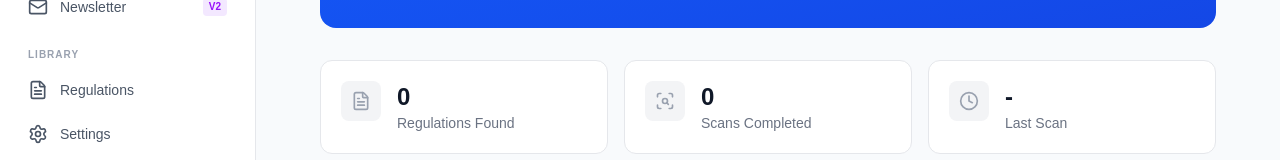
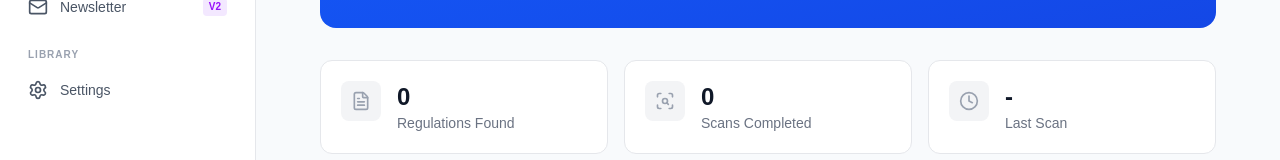
Before and after one commit to vilin1927/regscope, a Next.js app: page / in a window 1280 px wide. Shown: the part 364-524 px from the top of the page. Built offline with nearby package versions, Linux system fonts and the light colour scheme.

Commit message:
Remove Regulations Database tab from sidebar
Co-Authored-By: Claude Opus 4.6 <noreply@anthropic.com>

```diff
--- a/app/page.tsx
+++ b/app/page.tsx
@@ -11,7 +11,7 @@ import {
 import { demoData, regulations, calculateRelevance, generateWhyApplies } from "@/data/regscope-data";
 
 // ── Types ────────────────────────────────────────────────────────
-type Screen = "dashboard" | "questionnaire" | "processing" | "results" | "risk-analysis" | "newsletter" | "recommendations" | "regulations-browse" | "settings";
+type Screen = "dashboard" | "questionnaire" | "processing" | "results" | "risk-analysis" | "newsletter" | "recommendations" | "settings";
 type QuestionnaireStep = 1 | 2 | 3;
 type Regulation = (typeof regulations)[0];
 type MatchedRegulation = Regulation & { relevanceScore: number; whyApplies: string };
@@ -146,7 +146,6 @@ export default function RegScopePage() {
           <NavItem icon={Mail} label="Newsletter" badge="V2" active={currentScreen === "newsletter"} onClick={() => setCurrentScreen("newsletter")} />
 
           <p className="px-3 pt-4 pb-1 text-[10px] font-bold uppercase tracking-widest text-gray-400">Library</p>
-          <NavItem icon={FileText} label="Regulations" active={currentScreen === "regulations-browse"} onClick={() => setCurrentScreen("regulations-browse")} />
           <NavItem icon={Settings} label="Settings" active={currentScreen === "settings"} onClick={() => setCurrentScreen("settings")} />
         </nav>
 
@@ -174,7 +173,6 @@ export default function RegScopePage() {
             {currentScreen === "risk-analysis" && "Risk Analysis"}
             {currentScreen === "newsletter" && "Newsletter"}
             {currentScreen === "recommendations" && "Recommendations"}
-            {currentScreen === "regulations-browse" && "Regulations"}
             {currentScreen === "settings" && "Settings"}
           </span>
         </header>
@@ -188,7 +186,6 @@ export default function RegScopePage() {
             {currentScreen === "risk-analysis" && <InPrepScreen key="ra" icon={ShieldAlert} color="red" title="Legal Risk Analysis" badge="In Preparation — Coming in V2" description="GPT-5.2 analyzes your business profile against each matched regulation, identifying specific compliance gaps, deadline requirements, and potential penalty exposure. Results are categorized by severity." mockup={<RiskAnalysisMockup />} />}
             {currentScreen === "newsletter" && <InPrepScreen key="nl" icon={Mail} color="blue" title="Regulation Newsletter" badge="In Preparation — Coming in V2" description="The system fetches recent EUR-Lex updates, matches them against your saved profile, generates a personalized digest, and sends it via email. Manual trigger for MVP, automated scheduling planned." mockup={<NewsletterMockup />} />}
             {currentScreen === "recommendations" && <InPrepScreen key="rc" icon={Lightbulb} color="amber" title="Actionable Recommendations" badge="In Preparation — Coming in V2" description="Based on matched regulations and risk analysis, GPT generates a prioritized action list: specific compliance steps, recommended insurance coverage types, suggested timeline, and where to find specialized help." mockup={<RecommendationsMockup />} />}
-            {currentScreen === "regulations-browse" && <InPrepScreen key="rb" icon={FileText} color="gray" title="Regulations Database" badge="In Preparation" description="A searchable database of EU regulations relevant to your industry, with direct links to official EUR-Lex sources and AI-generated summaries." />}
             {currentScreen === "settings" && <InPrepScreen key="st" icon={Settings} color="gray" title="Settings" badge="In Preparation" description="Customize your compliance focus areas, notification preferences, and email digest frequency." />}
           </AnimatePresence>
         </div>
```
